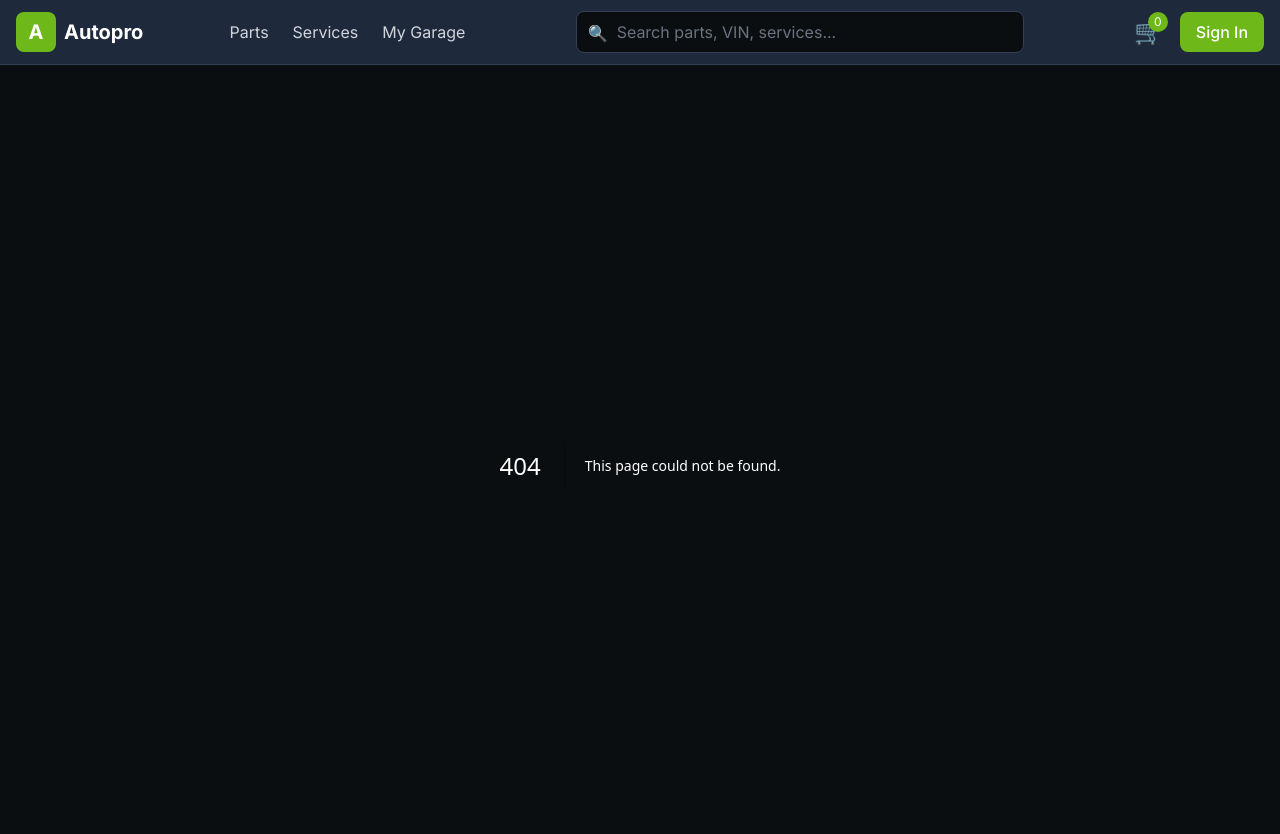
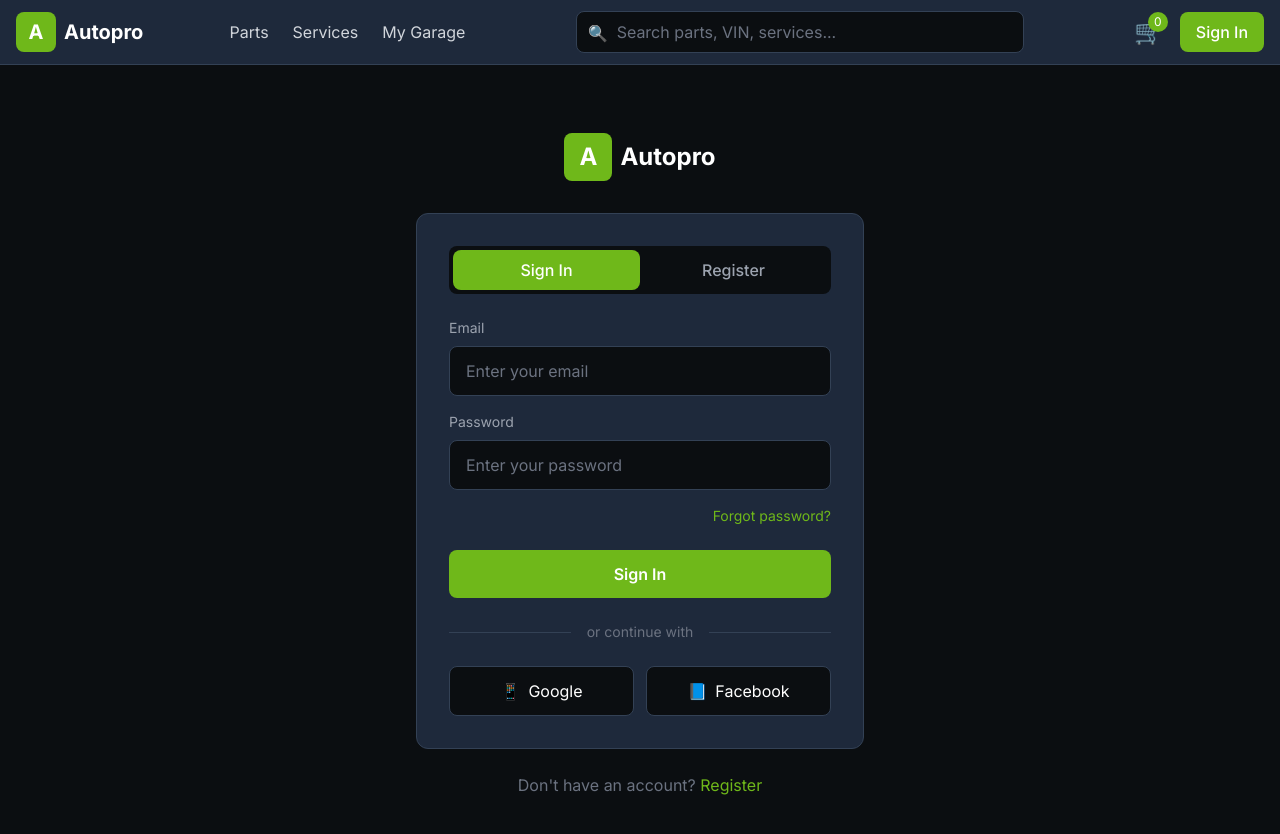
Before and after one commit to houcinhadjaissa-cyber/Autopro, a Next.js app in the folder apps/storefront/: page /login in a window 1280 px wide. Before the commit this address had no page. Shown: the top 834 px of the page. Built offline with nearby package versions, Linux system fonts and the light colour scheme.

Commit message:
Create page.tsx

```diff
--- /dev/null
+++ b/apps/storefront/src/app/login/page.tsx
@@ -0,0 +1,154 @@
+"use client";
+
+import { useState } from "react";
+import Link from "next/link";
+
+export default function LoginPage() {
+  const [isLogin, setIsLogin] = useState(true);
+  const [email, setEmail] = useState("");
+  const [password, setPassword] = useState("");
+
+  return (
+    <main className="min-h-screen bg-canvas flex items-center justify-center px-4 py-12">
+      <div className="w-full max-w-md">
+
+        {/* Logo */}
+        <div className="text-center mb-8">
+          <Link href="/" className="inline-flex items-center space-x-2">
+            <div className="w-12 h-12 bg-primary rounded-lg flex items-center justify-center">
+              <span className="text-white font-bold text-2xl">A</span>
+            </div>
+            <span className="text-2xl font-bold text-white">Autopro</span>
+          </Link>
+        </div>
+
+        {/* Card */}
+        <div className="bg-surface-1 rounded-xl border border-surface-2 p-8">
+
+          {/* Toggle */}
+          <div className="flex bg-canvas rounded-lg p-1 mb-6">
+            <button
+              onClick={() => setIsLogin(true)}
+              className={`flex-1 py-2 rounded-lg font-medium transition-colors ${
+                isLogin ? "bg-primary text-white" : "text-gray-400"
+              }`}
+            >
+              Sign In
+            </button>
+            <button
+              onClick={() => setIsLogin(false)}
+              className={`flex-1 py-2 rounded-lg font-medium transition-colors ${
+                !isLogin ? "bg-primary text-white" : "text-gray-400"
+              }`}
+            >
+              Register
+            </button>
+          </div>
+
+          {/* Form */}
+          <form onSubmit={(e) => e.preventDefault()}>
+            {!isLogin && (
+              <div className="mb-4">
+                <label className="block text-gray-400 text-sm mb-2">Full Name</label>
+                <input
+                  type="text"
+                  placeholder="Enter your name"
+                  className="w-full bg-canvas border border-surface-2 rounded-lg py-3 px-4 text-white placeholder-gray-500 focus:border-primary focus:outline-none transition-colors"
+                />
+              </div>
+            )}
+
+            <div className="mb-4">
+              <label className="block text-gray-400 text-sm mb-2">Email</label>
+              <input
+                type="email"
+                value={email}
+                onChange={(e) => setEmail(e.target.value)}
+                placeholder="Enter your email"
+                className="w-full bg-canvas border border-surface-2 rounded-lg py-3 px-4 text-white placeholder-gray-500 focus:border-primary focus:outline-none transition-colors"
+              />
+            </div>
+
+            <div className="mb-4">
+              <label className="block text-gray-400 text-sm mb-2">Password</label>
+              <input
+                type="password"
+                value={password}
+                onChange={(e) => setPassword(e.target.value)}
+                placeholder="Enter your password"
+                className="w-full bg-canvas border border-surface-2 rounded-lg py-3 px-4 text-white placeholder-gray-500 focus:border-primary focus:outline-none transition-colors"
+              />
+            </div>
+
+            {!isLogin && (
+              <div className="mb-4">
+                <label className="block text-gray-400 text-sm mb-2">Confirm Password</label>
+                <input
+                  type="password"
+                  placeholder="Confirm your password"
+                  className="w-full bg-canvas border border-surface-2 rounded-lg py-3 px-4 text-white placeholder-gray-500 focus:border-primary focus:outline-none transition-colors"
+                />
+              </div>
+            )}
+
+            {isLogin && (
+              <div className="flex justify-end mb-6">
+                <Link href="/forgot-password" className="text-primary text-sm hover:underline">
+                  Forgot password?
+                </Link>
+              </div>
+            )}
+
+            <button
+              type="submit"
+              className="w-full bg-primary hover:bg-primary-hover text-white py-3 rounded-lg font-semibold transition-colors"
+            >
+              {isLogin ? "Sign In" : "Create Account"}
+            </button>
+          </form>
+
+          {/* Divider */}
+          <div className="flex items-center my-6">
+            <div className="flex-1 border-t border-surface-2"></div>
+            <span className="px-4 text-gray-500 text-sm">or continue with</span>
+            <div className="flex-1 border-t border-surface-2"></div>
+          </div>
+
+          {/* Social Buttons */}
+          <div className="grid grid-cols-2 gap-3">
+            <button className="flex items-center justify-center space-x-2 bg-canvas border border-surface-2 rounded-lg py-3 hover:border-primary/50 transition-colors">
+              <span>📱</span>
+              <span className="text-white">Google</span>
+            </button>
+            <button className="flex items-center justify-center space-x-2 bg-canvas border border-surface-2 rounded-lg py-3 hover:border-primary/50 transition-colors">
+              <span>📘</span>
+              <span className="text-white">Facebook</span>
+            </button>
+          </div>
+
+          {/* Account Type Info */}
+          {!isLogin && (
+            <div className="mt-6 p-4 bg-canvas rounded-lg border border-primary/20">
+              <p className="text-sm text-gray-400">
+                <span className="text-primary font-medium">Want to sell parts or offer services?</span>
+                <br />
+                Register as a customer first, then upgrade to a Business account from your dashboard.
+              </p>
+            </div>
+          )}
+        </div>
+
+        {/* Footer Link */}
+        <p className="text-center text-gray-500 mt-6">
+          {isLogin ? "Don't have an account? " : "Already have an account? "}
+          <button
+            onClick={() => setIsLogin(!isLogin)}
+            className="text-primary hover:underline"
+          >
+            {isLogin ? "Register" : "Sign In"}
+          </button>
+        </p>
+      </div>
+    </main>
+  );
+            }
```
